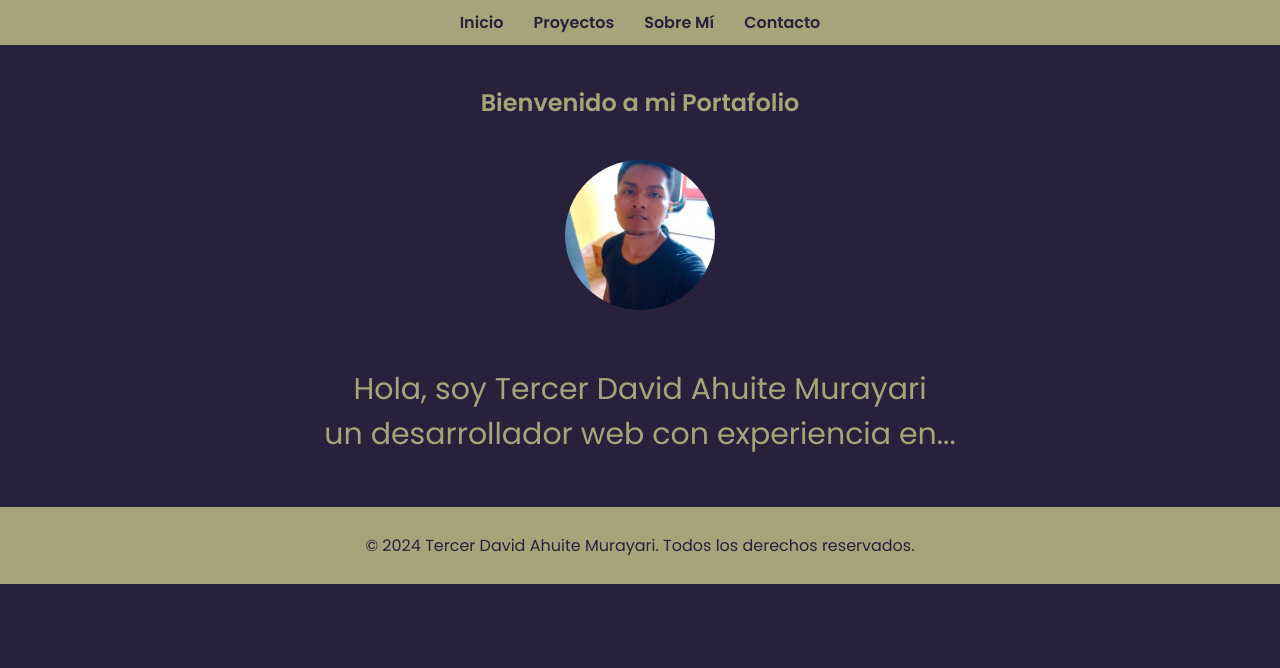
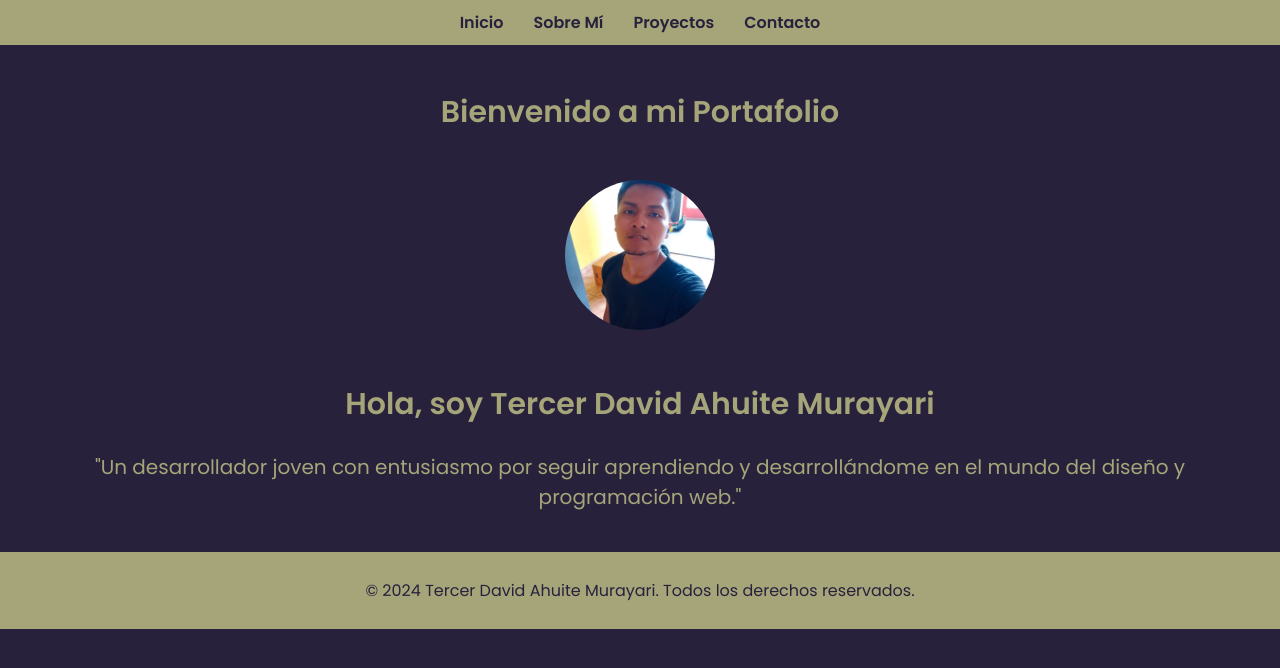
Before and after one commit to dogpool22/Portafolio, a PHP site: page / in a window 1280 px wide. Shown: the top 668 px of the page. Run offline with PHP 8.4, Linux system fonts and the light colour scheme.

Commit message:
aumete tamaño del h1

```diff
--- a/index.html
+++ b/index.html
@@ -11,8 +11,8 @@
         <nav>
             <ul>
                 <li><a href="index.html">Inicio</a></li>
+                <li><a href="sobre-mi.html">Sobre Mí</a></li>
                 <li><a href="proyectos.html">Proyectos</a></li>
-                <li><a href="sobre-mi.html">Sobre Mí</a></li>
                 <li><a href="contacto.html">Contacto</a></li>
             </ul>
         </nav>
@@ -21,7 +21,8 @@
     <section id="inicio">
         <h1>Bienvenido a mi Portafolio</h1>
         <img src="imágenes/tu-imagen-de-perfil.jpg" alt="Imagen de perfil" class="perfil">
-        <p>Hola, soy Tercer David Ahuite Murayari <br> un desarrollador web con experiencia en...</p>
+        <h1>Hola, soy Tercer David Ahuite Murayari</h1>
+        <p>"Un desarrollador joven con entusiasmo por seguir aprendiendo y desarrollándome en el mundo del diseño y programación web."</p>
     </section>
 
     <footer>
--- a/styles.css
+++ b/styles.css
@@ -68,5 +68,9 @@ footer {
 }
 
 section#inicio p {
-    font-size: 30px; /* Ajusta este valor según tus necesidades */
+    font-size: 20px; /* Ajusta este valor según tus necesidades */
 }
+
+section#inicio h1 {
+    font-size: 30px;
+}
```
